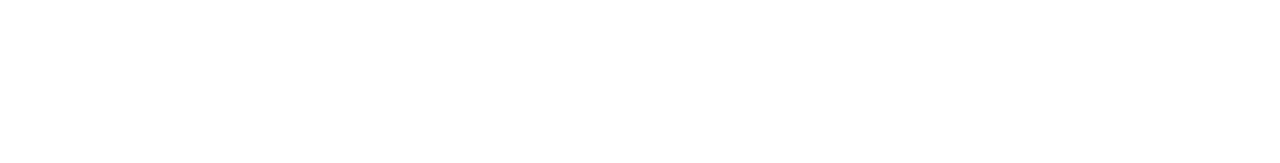
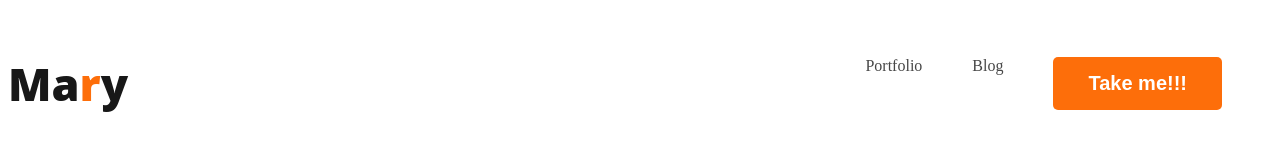
Before and after one commit to GGTuran/webdeveloper-portfolio, a plain HTML site: page index.html in a window 1280 px wide. Drawn offline with Linux system fonts and the light colour scheme.

Commit message:
halka push

```diff
--- a/index.html
+++ b/index.html
@@ -4,9 +4,18 @@
     <meta charset="UTF-8">
     <meta name="viewport" content="width=device-width, initial-scale=1.0">
     <title>Developer</title>
+    <link rel="stylesheet" href="styles/blog.css">
 </head>
 <body>
     <header>
+        <nav>
+            <h3 class="nav-title">Ma<span class="text-color">r</span>y</h3>
+            <ul>
+                <li><a href="">Portfolio</a></li>
+                <li><a href="">Blog</a></li>
+                <li><button class="btn-primary">Take me!!!</button></li>
+            </ul>
+        </nav>
 
     </header>
     <main>
--- /dev/null
+++ b/styles/blog.css
@@ -0,0 +1,42 @@
+/* common shared style */
+body{
+
+}
+/* nav related style */
+nav{
+    display: flex;
+    /* justify-content: space-between; */
+    align-items: center;
+    justify-content: space-between;
+}
+
+.nav-title{
+    color: #181818;
+font-size: 45px;
+font-family: Open Sans;
+font-weight: 800;
+word-wrap: break-word
+}
+.text-color{
+    color: #FD6E0A;
+}
+nav>ul{
+    display: flex;
+}
+nav li {
+    list-style: none;
+    margin-right: 50px;
+}
+nav a {
+    text-decoration: none;
+    color: #474747;
+}
+.btn-primary{
+    width: 100%; height: 100%; background: #FD6E0A; border-radius: 5px;
+    border: 0;
+    color: white;
+    font-size: 20px;
+    font-weight: 700;
+    padding: 15px 35px;
+    text-align: center;
+}
```
Also changed, not shown: images/developer.png (added), images/hardy.png (added), images/header_bg.png (added), images/icons/facebook.png (added), images/icons/insta.png (added), images/icons/js.png (added), images/icons/mongo.png (added), images/icons/nodejs.png (added), images/icons/react.png (added), images/icons/twitter.png (added), 2 other files.
